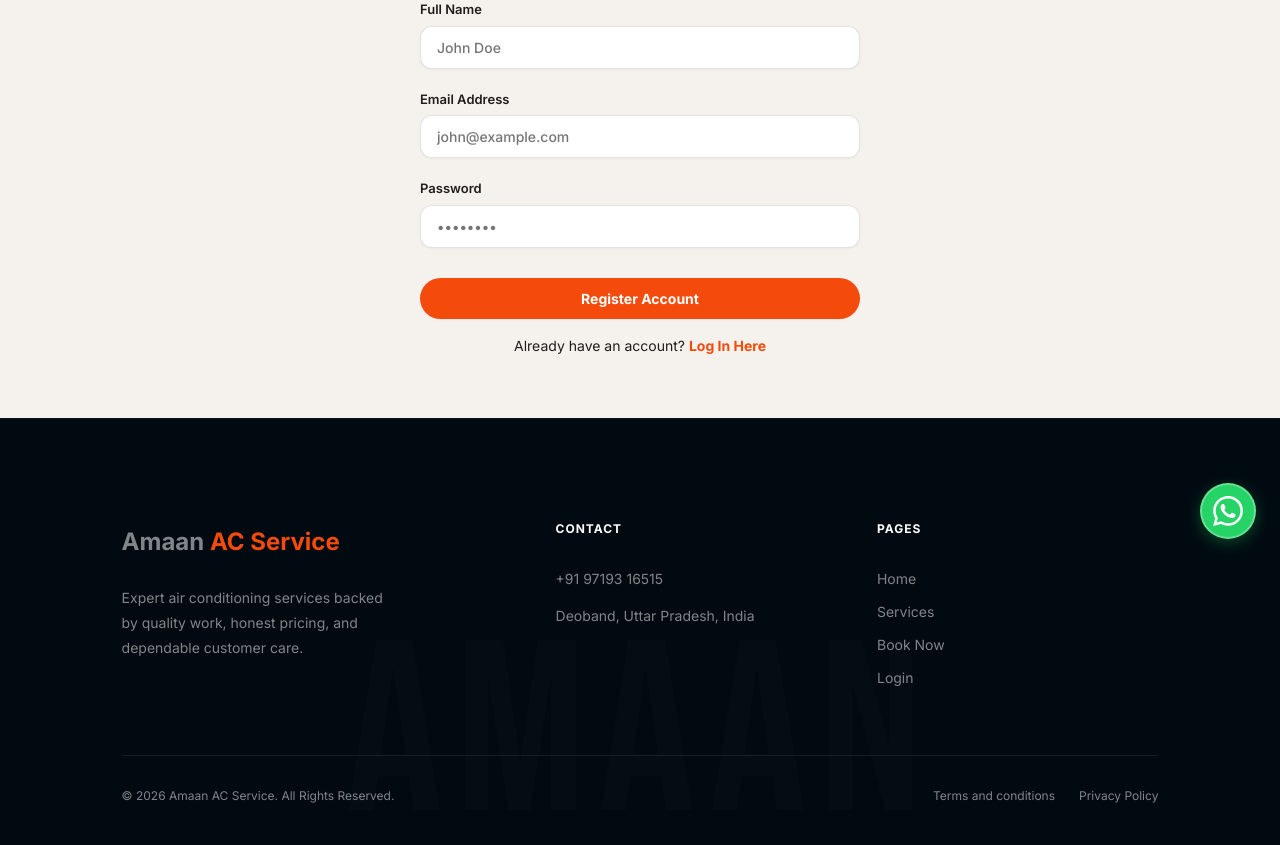
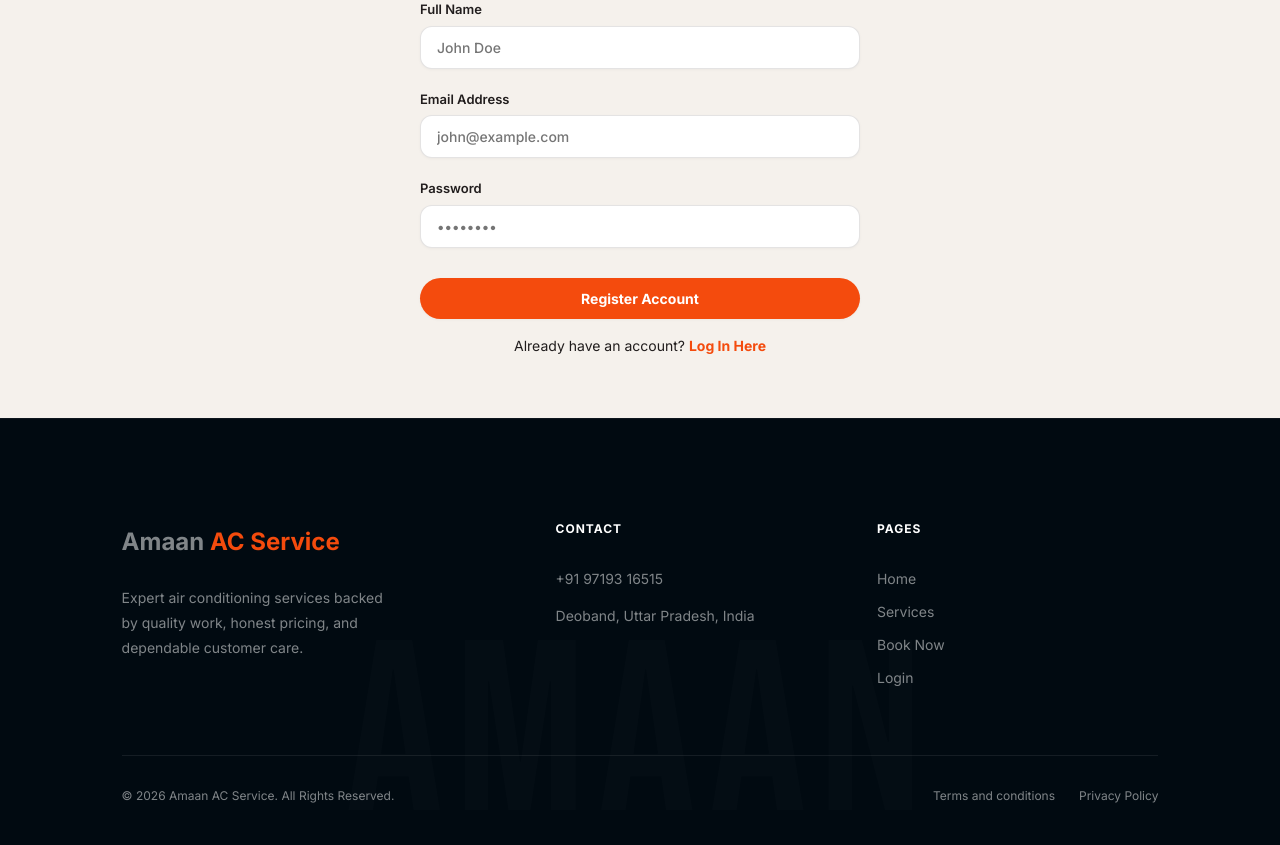
Before and after one commit to spotifyfree5546372-ui/ac-repair-website, a Node server app: page /auth/signup in a window 1280 px wide. Shown: the part 237-1082 px from the top of the page. Run offline with Node 20, Linux system fonts and the light colour scheme; some libraries are stand-ins or nearby versions.

Commit message:
Remove floating WhatsApp button from footer

```diff
--- a/views/partials/footer.ejs
+++ b/views/partials/footer.ejs
@@ -1,10 +1,6 @@
   </main>
 
-  <a href="https://wa.me/919719316515" class="whatsapp-float" target="_blank" rel="noopener noreferrer" title="Chat on WhatsApp">
-    <svg style="width: 30px; height: 30px;" viewBox="0 0 24 24" fill="currentColor">
-      <path d="M17.472 14.382c-.297-.149-1.758-.867-2.03-.967-.273-.099-.471-.148-.67.15-.197.297-.767.966-.94 1.164-.173.199-.347.223-.644.075-.297-.15-1.255-.463-2.39-1.475-.883-.788-1.48-1.761-1.653-2.059-.173-.297-.018-.458.13-.606.134-.133.298-.347.446-.52.149-.174.198-.298.298-.497.099-.198.05-.371-.025-.52-.075-.149-.669-1.612-.916-2.207-.242-.579-.487-.5-.669-.51-.173-.008-.371-.01-.57-.01-.198 0-.52.074-.792.372-.272.297-1.04 1.016-1.04 2.479 0 1.462 1.065 2.875 1.213 3.074.149.198 2.096 3.2 5.077 4.487.709.306 1.262.489 1.694.625.712.227 1.36.195 1.871.118.571-.085 1.758-.719 2.006-1.413.248-.694.248-1.289.173-1.413-.074-.124-.272-.198-.57-.347m-5.421 7.403h-.004a9.87 9.87 0 01-5.031-1.378l-.361-.214-3.741.982.998-3.648-.235-.374a9.86 9.86 0 01-1.51-5.26c.001-5.45 4.436-9.884 9.888-9.884 2.64 0 5.122 1.03 6.988 2.898a9.825 9.825 0 012.893 6.994c-.003 5.45-4.437 9.884-9.885 9.884m8.413-18.297A11.815 11.815 0 0012.05 0C5.495 0 .16 5.335.157 11.892c0 2.096.547 4.142 1.588 5.945L.057 24l6.305-1.654a11.882 11.882 0 005.683 1.448h.005c6.554 0 11.89-5.335 11.893-11.893a11.821 11.821 0 00-3.48-8.413z"/>
-    </svg>
-  </a>
+
 
   <footer class="footer-plumfix">
     <!-- Giant Watermark Text -->
```
